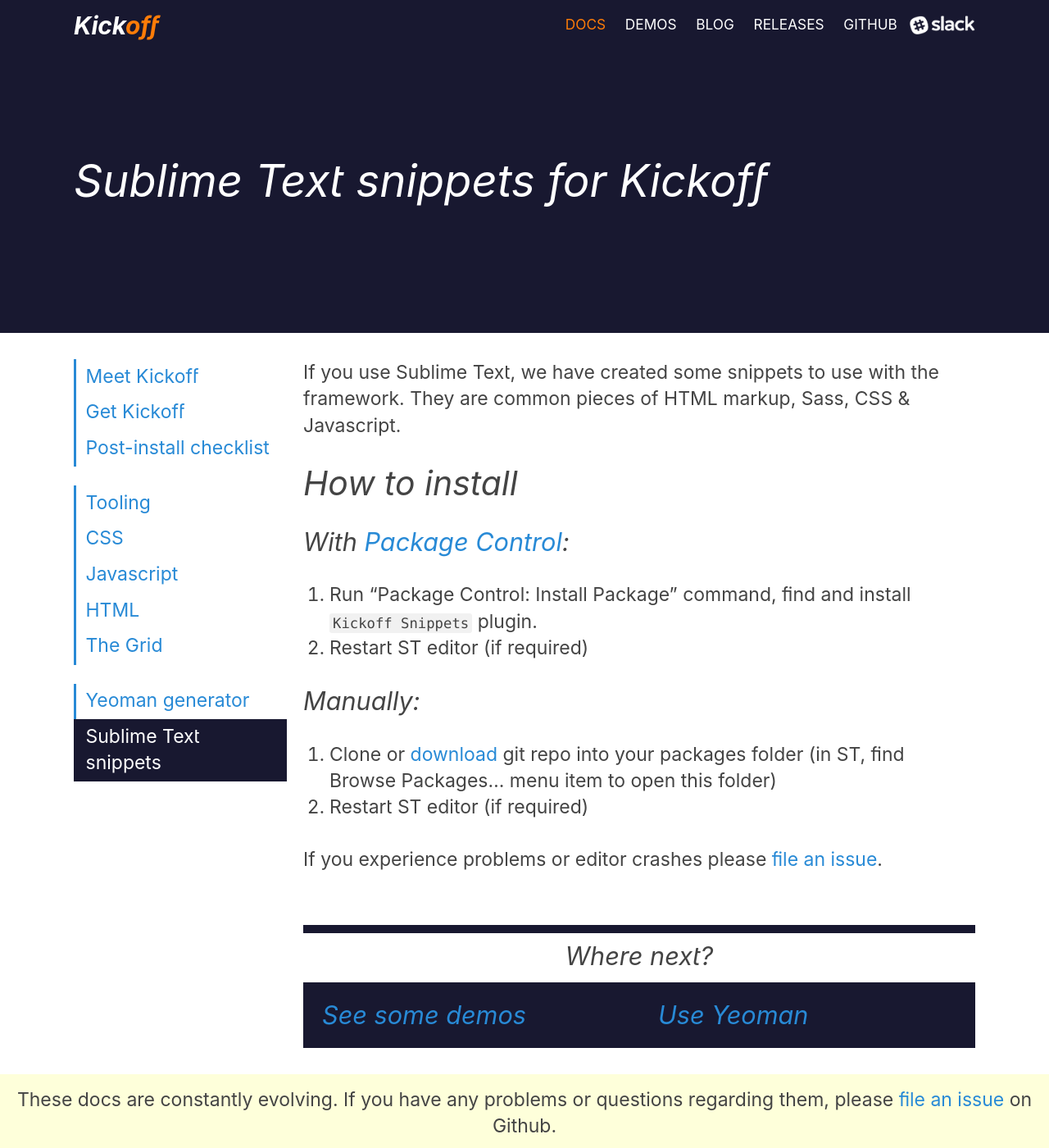
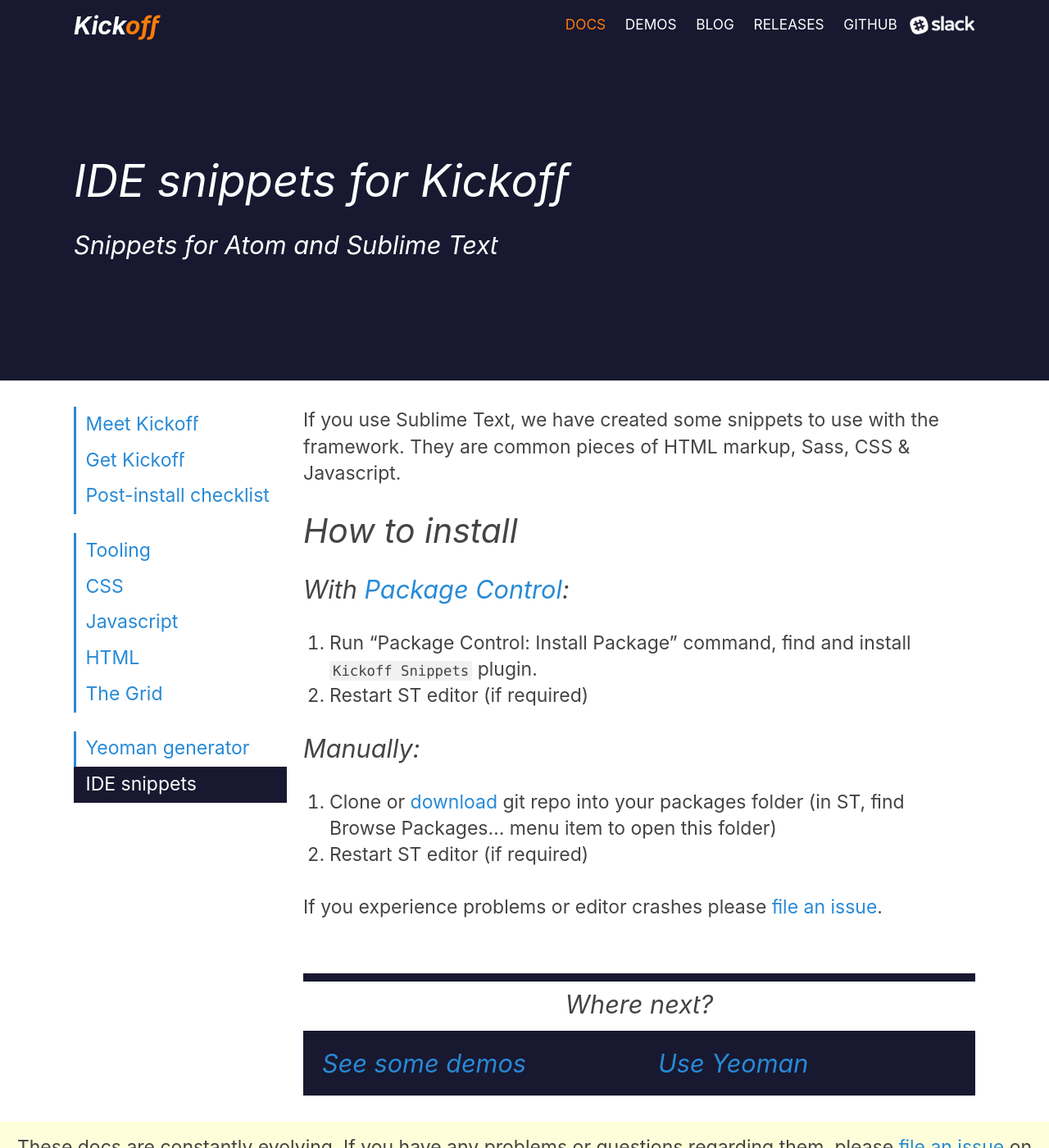
Before and after one commit to TryKickoff/trykickoff.github.io, a Jekyll site: the page built from learn/snippets.md, in a window 1280 px wide and 1400 px high. Shown: the whole window at 82% size. Built offline with Jekyll 4.4.1, drawn with Linux system fonts in a browser that asks for light colours; comment, search, counter and statistics services are not loaded.

Commit message:
docs: rename snippets page

```diff
--- a/_includes/docsnav.html
+++ b/_includes/docsnav.html
@@ -79,5 +79,5 @@
 		</ul>
 		{% endif %}
 	</li>
-	<li><a href="/learn/sublime.html"{% if page.navactive == 'docssublime' %} class="is-active"{% endif %} data-trak='{"category":"Docs nav","action":"Sublime Text snippets"}'>Sublime Text snippets</a></li>
+	<li><a href="/learn/snippets.html"{% if page.navactive == 'docssnippets' %} class="is-active"{% endif %} data-trak='{"category":"Docs nav","action":"IDE snippets"}'>IDE snippets</a></li>
 </ul>
--- a/learn/sublime.md
+++ b/learn/snippets.md
@@ -1,8 +1,9 @@
 ---
-title: Sublime Text snippets for Kickoff
+title: IDE snippets for Kickoff
+subtitle: Snippets for Atom and Sublime Text
 layout: docs
 navgroup: docs
-navactive: docssublime
+navactive: docssnippets
 meta:
   description: Use Sublime? These handy snippets will make life with Kickoff even
     easier.
```
